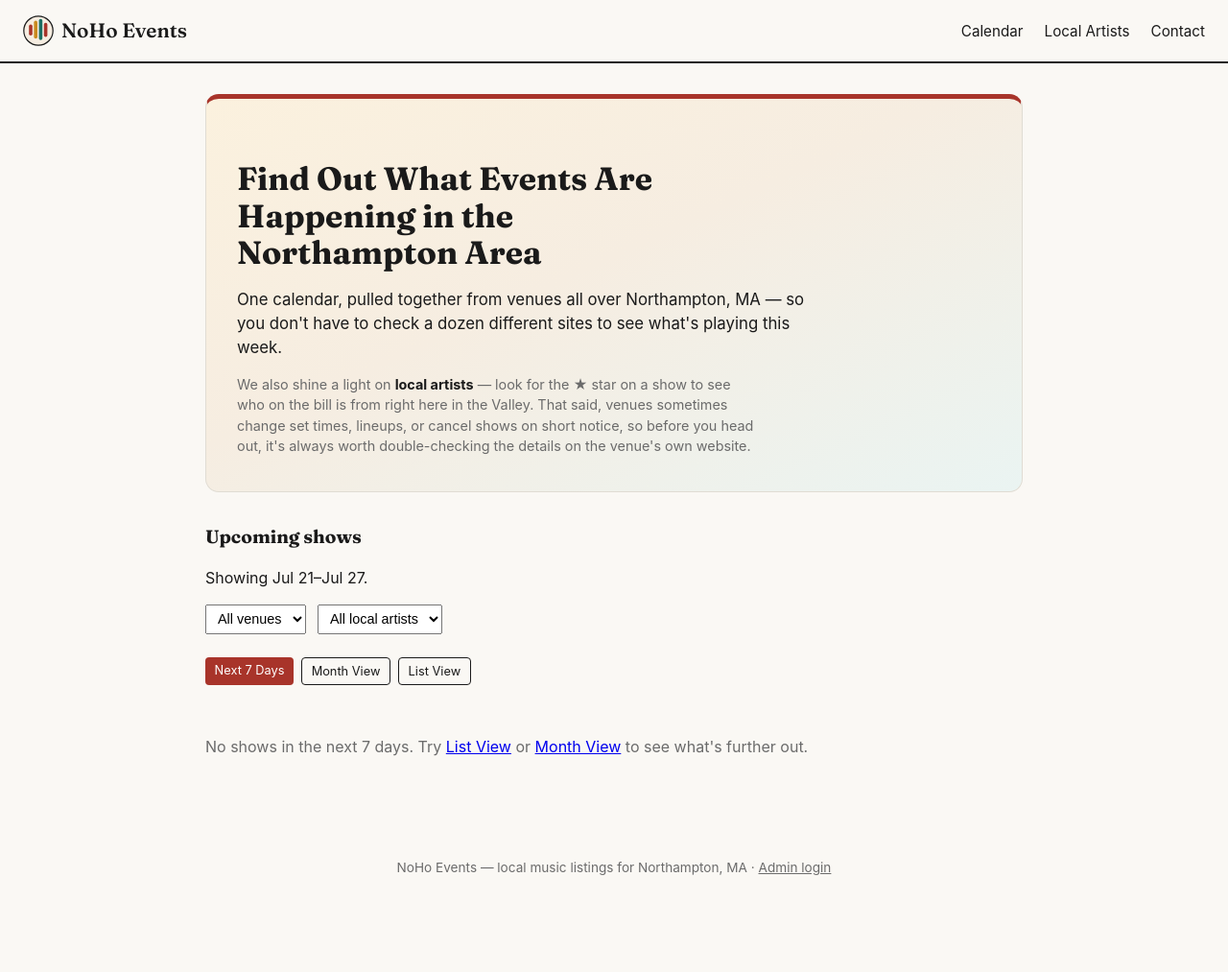
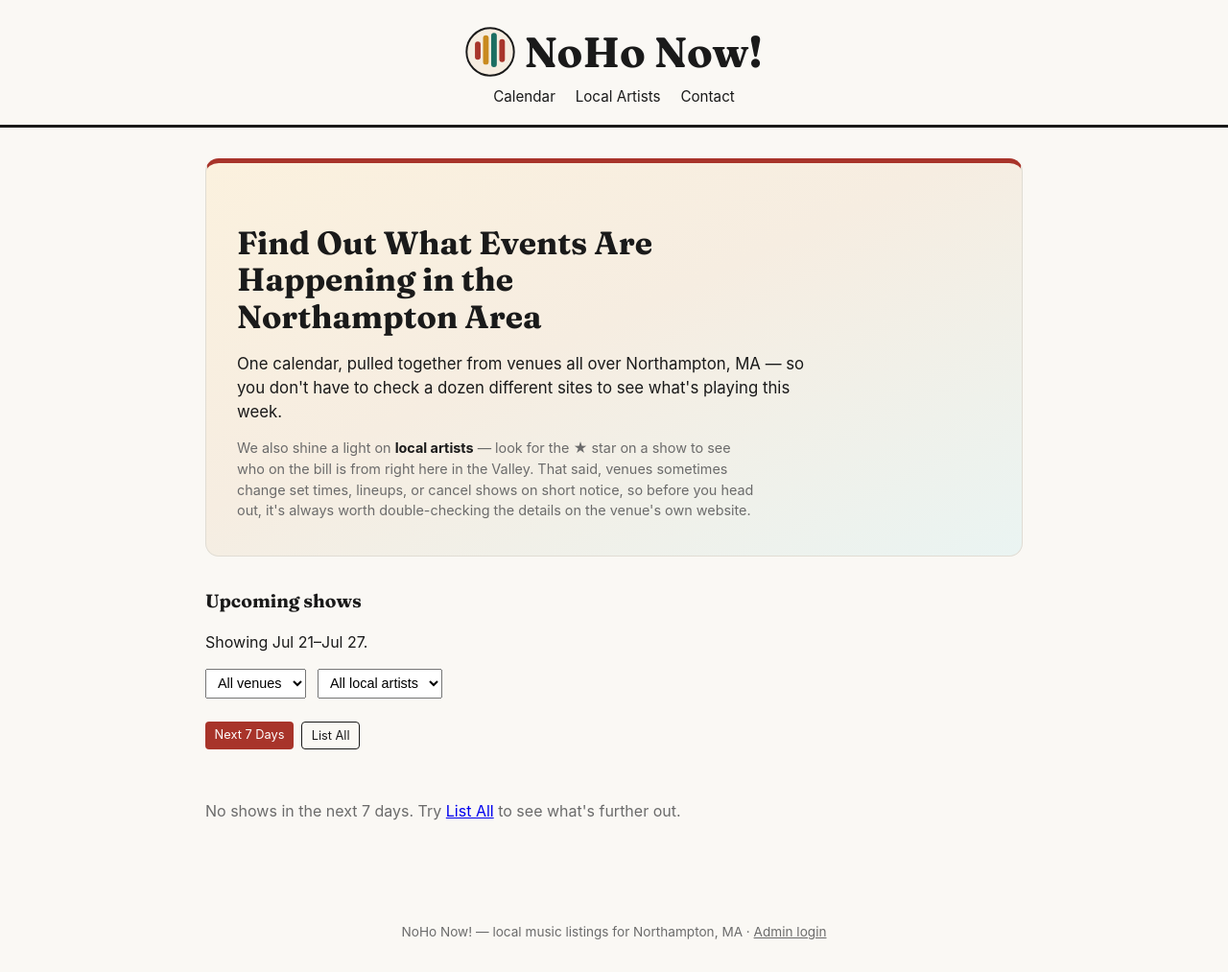
Before and after one commit to davidgrogan/localarts, a Flask app: page / in a window 1280 px wide. Shown: the whole page at 96% size. Before the commit the page ends 912 px from the top, so only its background shows below. Run offline with Flask 3, Linux system fonts and the light colour scheme; data that the repository does not hold is empty.

Commit message:
Remove Month View, rename to NoHo Now!, big masthead header
- Dropped the month-grid calendar view entirely (main.py: removed
  _parse_month_param/_build_month_grid and the 'month' view branch;
  calendar.html: removed the grid table/month-nav markup and dead CSS)
  -- it was hard to read with more than a couple shows on one day.
  Only 'Next 7 Days' and the renamed 'List All' (was 'List View') remain.
- Renamed the site from NoHo Events to NoHo Now! everywhere (title,
  header, footer, login page, contact email subject).
- Restyled the header into a big centered masthead (2.75rem display-font
  title + larger logo) with the nav as a smaller row underneath, instead
  of a small logo+text squeezed next to the nav on one line.

```diff
--- a/app/routes/contact.py
+++ b/app/routes/contact.py
@@ -39,7 +39,7 @@ def _send_email(name, reply_to, category_label, message):
         )
 
     msg = EmailMessage()
-    msg["Subject"] = f"NoHo Events contact form: {category_label}"
+    msg["Subject"] = f"NoHo Now! contact form: {category_label}"
     msg["From"] = MAIL_USERNAME
     msg["To"] = CONTACT_EMAIL
     if reply_to:
--- a/app/routes/main.py
+++ b/app/routes/main.py
@@ -1,4 +1,3 @@
-import calendar as calendar_module
 from datetime import datetime, timedelta
 
 from flask import Blueprint, render_template, request
@@ -17,76 +16,21 @@ def _base_query(venue_id, artist_id):
     return query
 
 
-def _parse_month_param(month_param, today):
-    """Parse a "YYYY-MM" query param, falling back to the current month
-    on anything missing or malformed."""
-    if month_param:
-        try:
-            year_str, month_str = month_param.split("-")
-            return int(year_str), int(month_str)
-        except (ValueError, AttributeError):
-            pass
-    return today.year, today.month
-
-
-def _build_month_grid(year, month, venue_id, artist_id, today):
-    """Fetch this month's approved events (respecting the venue/artist
-    filters) and lay them out into a Sunday-first week grid for the
-    calendar-view template."""
-    month_start = datetime(year, month, 1)
-    if month == 12:
-        next_month_start = datetime(year + 1, 1, 1)
-        next_month_param = f"{year + 1}-01"
-    else:
-        next_month_start = datetime(year, month + 1, 1)
-        next_month_param = f"{year}-{month + 1:02d}"
-    if month == 1:
-        prev_month_param = f"{year - 1}-12"
-    else:
-        prev_month_param = f"{year}-{month - 1:02d}"
-
-    month_events = (
-        _base_query(venue_id, artist_id)
-        .filter(Event.start_datetime >= month_start, Event.start_datetime < next_month_start)
-        .order_by(Event.start_datetime.asc())
-        .all()
-    )
-
-    events_by_day = {}
-    for event in month_events:
-        events_by_day.setdefault(event.start_datetime.day, []).append(event)
-
-    is_current_month = (today.year, today.month) == (year, month)
-
-    return {
-        "month_name": month_start.strftime("%B %Y"),
-        "weeks": calendar_module.Calendar(firstweekday=6).monthdayscalendar(year, month),
-        "events_by_day": events_by_day,
-        "prev_month": prev_month_param,
-        "next_month": next_month_param,
-        "today_day": today.day if is_current_month else None,
-    }
-
-
 @bp.route("/")
 def calendar():
     venue_id = request.args.get("venue", type=int)
     artist_id = request.args.get("artist", type=int)
-    # "week" (the next 7 days) is the default landing view; "month" is the
-    # grid view; "list" is the full unbounded upcoming-shows list.
+    # "week" (the next 7 days) is the default landing view; "list" is the
+    # full unbounded upcoming-shows list. The month-grid view was removed
+    # -- it was hard to read with more than a couple of shows in a day.
     view = request.args.get("view", "week")
-    if view not in ("week", "month", "list"):
+    if view not in ("week", "list"):
         view = "week"
 
     today = datetime.utcnow().replace(hour=0, minute=0, second=0, microsecond=0)
     week_end = today + timedelta(days=7)
 
-    events = []
-    grid = None
-    if view == "month":
-        year, month = _parse_month_param(request.args.get("month"), today)
-        grid = _build_month_grid(year, month, venue_id, artist_id, today)
-    elif view == "week":
+    if view == "week":
         events = (
             _base_query(venue_id, artist_id)
             .filter(Event.start_datetime >= today, Event.start_datetime < week_end)
@@ -109,7 +53,6 @@ def calendar():
     return render_template(
         "calendar.html",
         events=events,
-        grid=grid,
         view=view,
         today=today,
         tomorrow=(today + timedelta(days=1)).date(),
--- a/app/static/style.css
+++ b/app/static/style.css
@@ -28,34 +28,45 @@ body {
 
 .site-header {
   display: flex;
+  flex-direction: column;
   align-items: center;
-  justify-content: space-between;
-  padding: 1rem 1.5rem;
-  border-bottom: 2px solid var(--ink);
-  flex-wrap: wrap;
-  gap: 0.5rem;
+  text-align: center;
+  padding: 1.75rem 1.5rem 1.1rem;
+  border-bottom: 3px solid var(--ink);
+  gap: 0.6rem;
 }
 
 .brand {
   display: flex;
   align-items: center;
-  gap: 0.5rem;
+  gap: 0.6rem;
   font-family: var(--font-display);
-  font-weight: 600;
-  font-size: 1.3rem;
+  font-weight: 700;
+  font-size: 2.75rem;
+  line-height: 1;
   color: var(--ink);
   text-decoration: none;
 }
-.brand-logo { width: 32px; height: 32px; display: block; }
+.brand-logo { width: 52px; height: 52px; display: block; }
 
+.site-header nav {
+  display: flex;
+  flex-wrap: wrap;
+  justify-content: center;
+  gap: 0.3rem 1.3rem;
+}
 .site-header nav a {
-  margin-left: 1.1rem;
   color: var(--ink);
   text-decoration: none;
   font-size: 0.95rem;
 }
 
 .site-header nav a:hover { color: var(--teal); }
+
+@media (max-width: 600px) {
+  .brand { font-size: 2rem; }
+  .brand-logo { width: 40px; height: 40px; }
+}
 
 .badge {
   background: var(--accent);
--- a/app/templates/auth/login.html
+++ b/app/templates/auth/login.html
@@ -3,7 +3,7 @@
 {% block content %}
   <div class="login-wrap">
     <h1>Admin login</h1>
-    <p class="meta">Venue, event, and artist management for NoHo Events.</p>
+    <p class="meta">Venue, event, and artist management for NoHo Now!</p>
 
     <form class="stacked" method="post">
       <input type="hidden" name="next" value="{{ next_url }}">
--- a/app/templates/base.html
+++ b/app/templates/base.html
@@ -3,7 +3,7 @@
 <head>
   <meta charset="utf-8">
   <meta name="viewport" content="width=device-width, initial-scale=1">
-  <title>{% block title %}NoHo Events{% endblock %} · Northampton</title>
+  <title>{% block title %}NoHo Now!{% endblock %} · Northampton</title>
   <link rel="icon" type="image/svg+xml" href="{{ url_for('static', filename='logo.svg') }}">
   <link rel="preconnect" href="https://fonts.googleapis.com">
   <link rel="preconnect" href="https://fonts.gstatic.com" crossorigin>
@@ -14,7 +14,7 @@
   <header class="site-header">
     <a class="brand" href="{{ url_for('main.calendar') }}">
       <img src="{{ url_for('static', filename='logo.svg') }}" alt="" class="brand-logo">
-      NoHo Events
+      <span class="brand-title">NoHo Now!</span>
     </a>
     <nav>
       <a href="{{ url_for('main.calendar') }}">Calendar</a>
@@ -45,7 +45,7 @@
   </main>
 
   <footer class="site-footer">
-    NoHo Events &mdash; local music listings for Northampton, MA
+    NoHo Now! &mdash; local music listings for Northampton, MA
     &middot;
     {% if is_admin %}
       <form method="post" action="{{ url_for('auth.logout') }}" class="footer-form">
--- a/app/templates/calendar.html
+++ b/app/templates/calendar.html
@@ -44,51 +44,9 @@
 
   <div class="view-toggle">
     <a class="btn btn-small {{ '' if view == 'week' else 'btn-secondary' }}" href="{{ url_for('main.calendar', view='week', venue=selected_venue, artist=selected_artist) }}">Next 7 Days</a>
-    <a class="btn btn-small {{ '' if view == 'month' else 'btn-secondary' }}" href="{{ url_for('main.calendar', view='month', venue=selected_venue, artist=selected_artist) }}">Month View</a>
-    <a class="btn btn-small {{ '' if view == 'list' else 'btn-secondary' }}" href="{{ url_for('main.calendar', view='list', venue=selected_venue, artist=selected_artist) }}">List View</a>
+    <a class="btn btn-small {{ '' if view == 'list' else 'btn-secondary' }}" href="{{ url_for('main.calendar', view='list', venue=selected_venue, artist=selected_artist) }}">List All</a>
   </div>
 
-  {% if view == 'month' %}
-    <div class="month-nav">
-      <a href="{{ url_for('main.calendar', view='month', month=grid.prev_month, venue=selected_venue, artist=selected_artist) }}">&larr; Prev</a>
-      <span class="month-label">{{ grid.month_name }}</span>
-      <a href="{{ url_for('main.calendar', view='month', month=grid.next_month, venue=selected_venue, artist=selected_artist) }}">Next &rarr;</a>
-    </div>
-
-    <table class="month-grid">
-      <thead>
-        <tr><th>Sun</th><th>Mon</th><th>Tue</th><th>Wed</th><th>Thu</th><th>Fri</th><th>Sat</th></tr>
-      </thead>
-      <tbody>
-        {% for week in grid.weeks %}
-          <tr>
-            {% for day in week %}
-              {% if day == 0 %}
-                <td class="empty-day"></td>
-              {% else %}
-                <td class="{{ 'today' if day == grid.today_day else '' }}">
-                  <div class="day-number">{{ day }}</div>
-                  {% for e in grid.events_by_day.get(day, []) %}
-                    {% set local_artists = e.artists | selectattr("is_local") | list %}
-                    <div class="grid-event {{ 'grid-event-local' if local_artists else '' }}">
-                      {% if local_artists %}<span class="grid-local-star" title="Features local artist: {{ local_artists | map(attribute='name') | join(', ') }}">&#9733;</span>{% endif %}
-                      {% if e.genre %}<span class="grid-genre-dot" title="{{ e.genre }}"></span>{% endif %}
-                      {% if e.venue.website_url %}
-                        <a href="{{ e.venue.website_url }}" target="_blank" rel="noopener"
-                           {% if e.description %}title="{{ e.description }}" class="has-description"{% endif %}>{{ e.start_datetime | dtfmt("%-I:%M %p") }} {{ e.title }}</a>
-                      {% else %}
-                        <span {% if e.description %}title="{{ e.description }}" class="has-description"{% endif %}>{{ e.start_datetime | dtfmt("%-I:%M %p") }} {{ e.title }}</span>
-                      {% endif %}
-                    </div>
-                  {% endfor %}
-                </td>
-              {% endif %}
-            {% endfor %}
-          </tr>
-        {% endfor %}
-      </tbody>
-    </table>
-  {% else %}
     {% if events %}
       <ul class="event-list">
         {% set ns = namespace(current_day=None) %}
@@ -155,7 +113,7 @@
     {% else %}
       <p class="empty-state">
         {% if view == 'week' %}
-          No shows in the next 7 days. Try <a href="{{ url_for('main.calendar', view='list', venue=selected_venue, artist=selected_artist) }}">List View</a> or <a href="{{ url_for('main.calendar', view='month', venue=selected_venue, artist=selected_artist) }}">Month View</a> to see what's further out.
+          No shows in the next 7 days. Try <a href="{{ url_for('main.calendar', view='list', venue=selected_venue, artist=selected_artist) }}">List All</a> to see what's further out.
         {% elif is_admin %}
           No upcoming shows yet. <a href="{{ url_for('events.new_event') }}">Add one</a>, or add a venue and try a scrape.
         {% else %}
@@ -163,5 +121,4 @@
         {% endif %}
       </p>
     {% endif %}
-  {% endif %}
 {% endblock %}
```
Also changed, not shown: other parts of app/static/style.css (+0 -57 lines).
